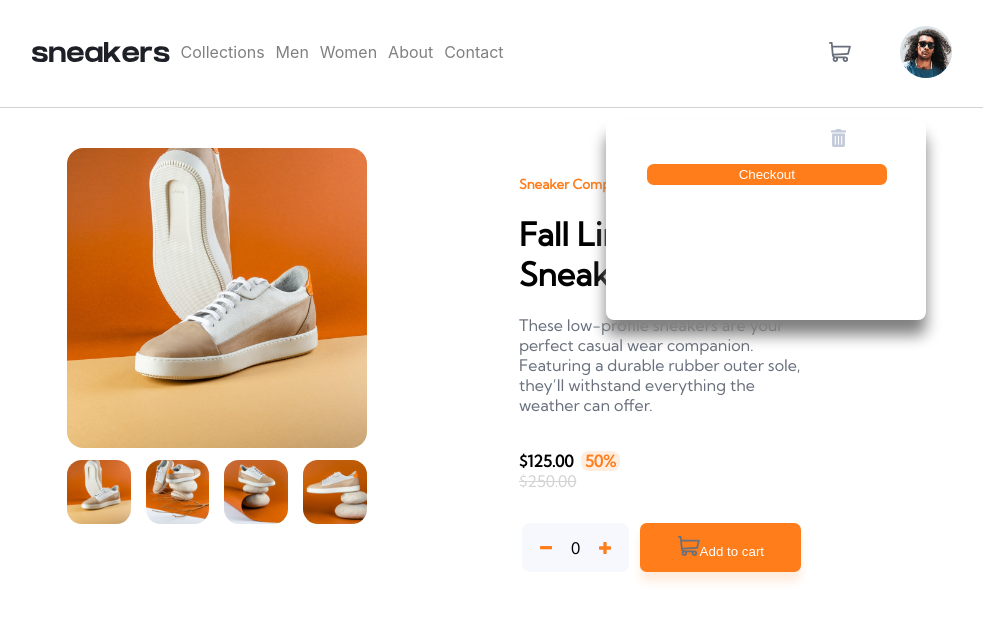
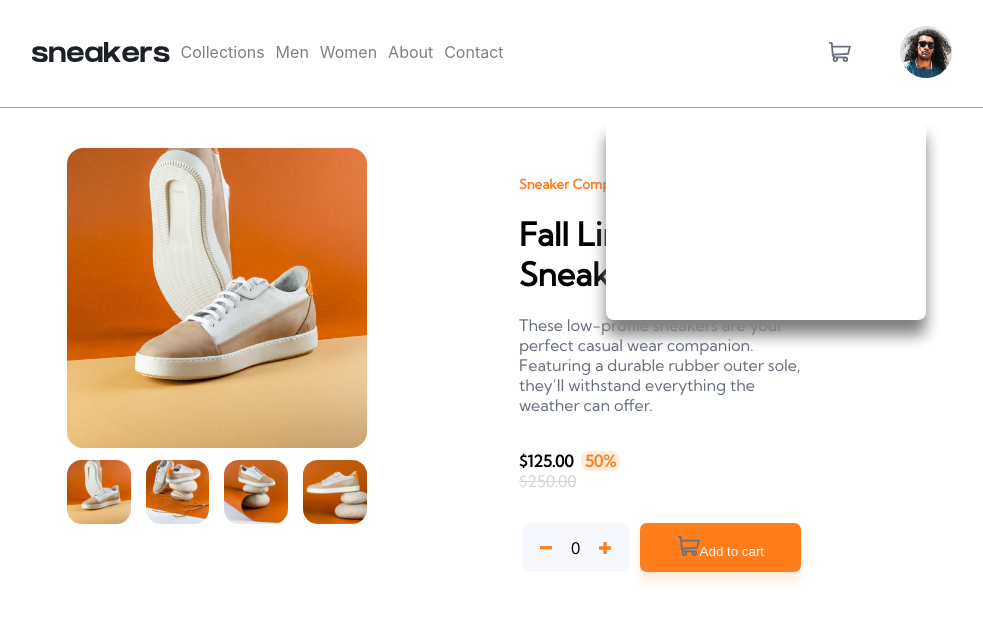
Before and after one commit to phellwege/ecommerce-product-page-component, a React (Create React App) app: page / in a window 1280 px wide. Both pictures are taken after a click on the link 1002 px from the left and 55 px from the top of the page. Shown: the top 622 px of the page, without its empty margins (162-1145 px from the left). Built offline with nearby package versions, Linux system fonts and the light colour scheme.

Commit message:
added some more functionality to cart

```diff
--- a/src/components/Cart.css
+++ b/src/components/Cart.css
@@ -25,6 +25,7 @@
     background-color: hsl(26, 100%, 55%);
     color: white;
     width: 75%;
+    height: 25%;
     border-radius: .5em;
     border: none;
     margin: 2.5%;
--- a/src/components/Cart.js
+++ b/src/components/Cart.js
@@ -29,11 +29,15 @@ export default (props) => {
                         {props.numInCart == 0 ? '' : props.numInCart * 125.00}
                     </span>
                 </div>
-                <img src={trashcan} className="cartTrash"/>
+                {props.numInCart == 0 ? '' : <img src={trashcan} className="cartTrash"/>}
+
             </div>
-            <button className="checkout" onClick={cartBoxShow}>
-                Checkout
-            </button>
+            {props.numInCart == 0 ? '' :
+                <button className="checkout" onClick={cartBoxShow}>
+                    Checkout
+                </button>
+            }
+
         </div>
     )
 }
--- a/src/components/NavBar.css
+++ b/src/components/NavBar.css
@@ -1,7 +1,7 @@
 #navBarWrap {
     display: flex;
     width: 80%;
-    border-bottom: 1px solid lightgrey;
+    border-bottom: 1px solid rgb(173, 160, 160);
     margin-left: 10%;
     overflow: hidden;
 }
@@ -18,7 +18,7 @@
 #navBarLinks ul li a:hover {
     /* text-decoration: underline; */
     color: black;
-    font-weight: bold;
+    font-weight: 600;
 }
 #navBarLinks{
     width:50%;
```
Also changed, not shown: src/components/Header.js (+5 -5 lines).
